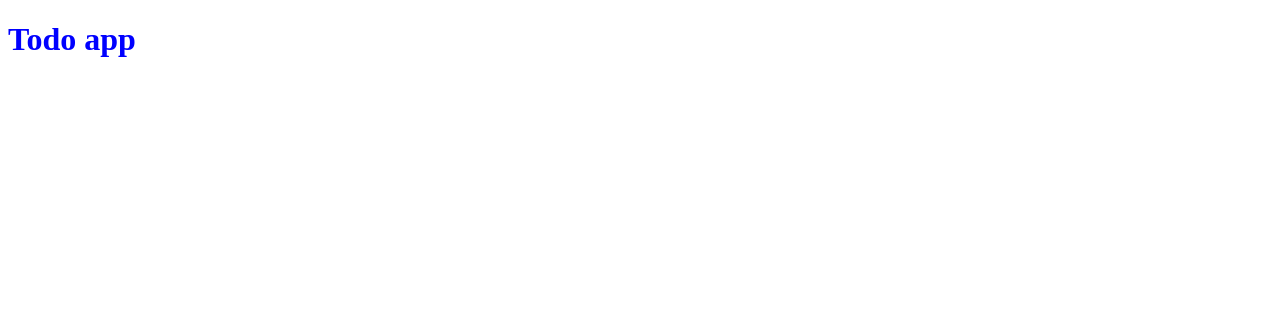
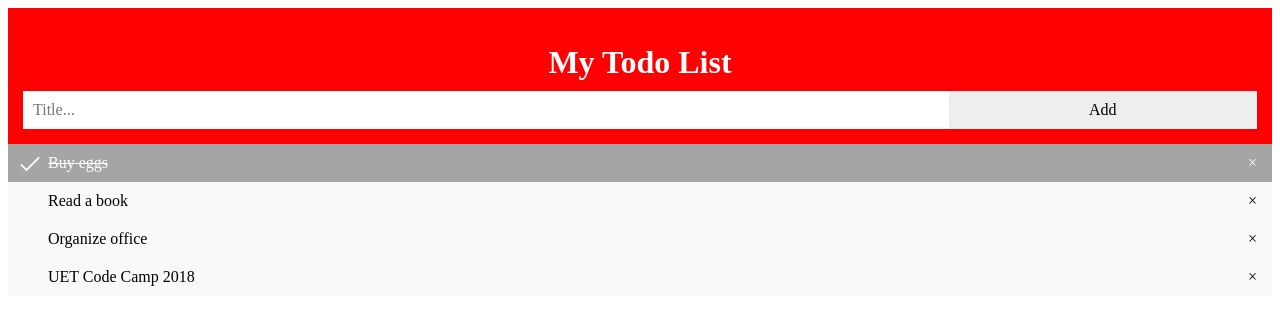
Before and after one commit to simejisan/react-camp-2108, a plain HTML site: page 1-1/todo-app/index.html in a window 1280 px wide. Drawn offline with Linux system fonts and the light colour scheme.

Commit message:
bai tap tuan 1 - buoi 1

```diff
--- a/1-1/todo-app/index.html
+++ b/1-1/todo-app/index.html
@@ -1,10 +1,117 @@
 <!DOCTYPE html>
-<html>
+<html lang="en">
 <head>
-	<title>Todo app</title>
-	<link rel="stylesheet" type="text/css" href="./style.css">
+    <meta charset="UTF-8">
+    <title>Todo app</title>
+
+    <style>
+        * {
+            box-sizing: border-box;
+            font-family: "Times New Roman", serif;
+        }
+
+        .header {
+            background-color: red;
+            text-align: center;
+            padding: 15px;
+        }
+
+        .header h1 {
+            color: #fff;
+            margin-bottom: 10px;
+        }
+
+        .create {
+            position: relative;
+        }
+
+        .create input {
+            font-size: 16px;
+            padding: 10px;
+            width: 75%;
+            display: inline-block;
+            border: none;
+        }
+
+        .create button {
+            font-size: 16px;
+            padding: 10px;
+            width: 25%;
+            display: inline-block;
+            cursor: pointer;
+            border: none;
+            background-color: #eee;
+        }
+
+        .main {
+            background-color: green;
+        }
+
+        .main ul {
+            padding-left: 0;
+            margin: 0;
+        }
+
+        .main ul li {
+            list-style: none;
+            font-size: 16px;
+            background-color: #f9f9f9;
+            padding: 10px 10px 10px 40px;
+            position: relative;
+        }
+
+        .main ul li:hover {
+            cursor: pointer;
+            background-color: #eee;
+        }
+
+        .main ul li .close {
+            position: absolute;
+            top: 0;
+            right: 0;
+            padding: 10px 15px;
+        }
+
+        .main ul li.completed {
+            text-decoration: line-through;
+            background-color: #a5a5a5;
+            color: #fff;
+        }
+
+        .main ul li.completed:before {
+            content: '';
+            position: absolute;
+            left: 12px;
+            padding: 10px 15px;
+            background: url('./tick.svg') no-repeat top left;
+        }
+
+        .main ul li:hover .close {
+            background-color: red;
+            color: #fff;
+        }
+
+        .main ul li .close {
+            float: right;
+        }
+    </style>
 </head>
 <body>
-	<h1>Todo app</h1>
+<div class="header">
+    <h1>My Todo List</h1>
+
+    <form class="create">
+        <input type="text" placeholder="Title..."><button>Add</button>
+    </form>
+</div>
+
+<div class="main">
+    <ul>
+        <li class="completed">Buy eggs <span class="close">×</span></li>
+        <li>Read a book <span class="close">×</span></li>
+        <li>Organize office <span class="close">×</span></li>
+        <li>UET Code Camp 2018 <span class="close">×</span></li>
+    </ul>
+</div>
 </body>
 </html>
--- a/1-1/todo-app/style.css
+++ /dev/null
@@ -1,3 +0,0 @@
-h1 {
-	color: blue;
-}
```
Also changed, not shown: 1-1/todo-app/tick.svg (added), 1 other file.
